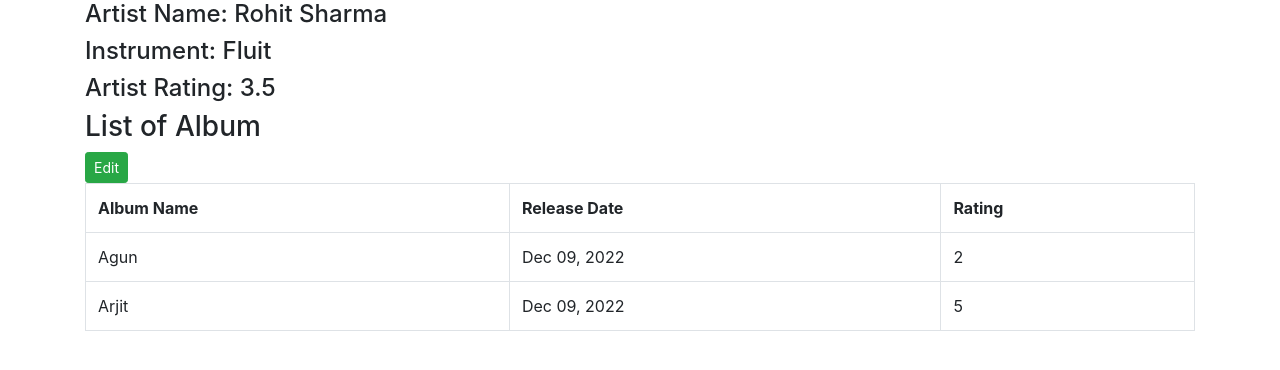
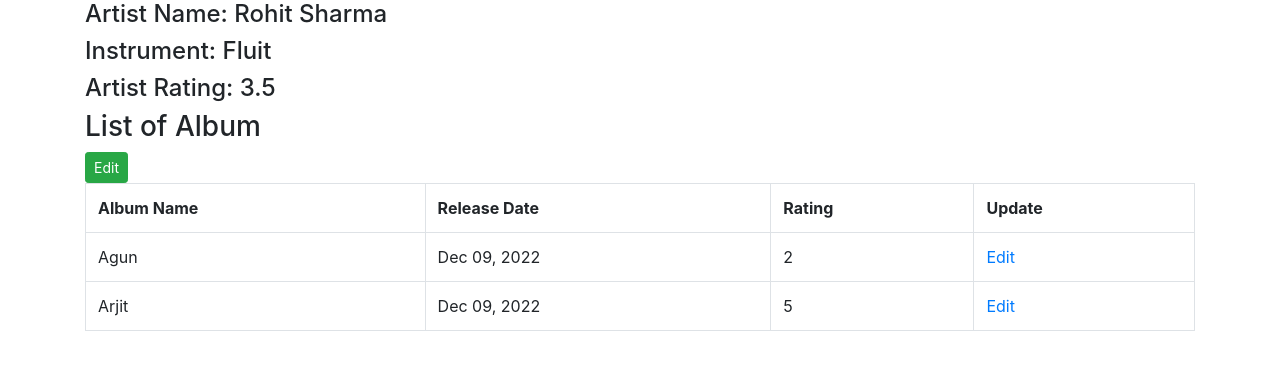
Before and after one commit to hasibkyau/DjangoFirstApp, a Django app: page /album_list/1/ in a window 1280 px wide. Shown: the part 56-426 px from the top of the page. Run offline with Django 4.2, Linux system fonts and the light colour scheme; data comes from the database, SQL or seed files in the repository.

Commit message:
update album done

```diff
--- a/first_app/urls.py
+++ b/first_app/urls.py
@@ -11,6 +11,7 @@ urlpatterns = [
     path('add_musician/', views.musician_form, name='musician_form'),
     path('album_list/<int:artist_id>/', views.album_list, name='album_list'),
     path('edit_artist/<int:artist_id>/', views.edit_artist, name='edit_artist'),
+    path('edit_album/<int:album_id>/', views.edit_album, name='edit_album'),
 
 
 
--- a/first_app/views.py
+++ b/first_app/views.py
@@ -59,3 +59,18 @@ def edit_artist(request, artist_id):
 
     diction = {'edit_form':form, 'artist_id': artist_id}
     return render(request, 'first_app/edit_artist.html', context=diction)
+
+
+def edit_album(request, album_id):
+    album_info = Album.objects.get(pk=album_id)
+    artist_id = album_info.artist_id
+    form = forms.AlbumForm(instance=album_info)
+
+    if request.method == 'POST':
+        form = forms.AlbumForm(request.POST, instance=album_info)
+        if form.is_valid():
+            form.save()
+            return album_list(request, artist_id)
+
+    diction = {'edit_album':form, 'album_id': album_id, 'artist_id':artist_id}
+    return render(request, 'first_app/edit_album.html', context=diction)
--- a/templates/first_app/album_list.html
+++ b/templates/first_app/album_list.html
@@ -15,6 +15,7 @@
       <th>Album Name</th>
       <th>Release Date</th>
       <th>Rating</th>
+      <th>Update</th>
     </tr>
 
   {% for album in album_list %}
@@ -22,6 +23,7 @@
     <td>{{album.name}}</td>
     <td>{{album.release_date|date:"M d, Y"}}</td>
     <td>{{album.num_stars}}</td>
+    <td><a  href="{% url 'first_app:edit_album' album_id=album.id%}">Edit</a></td>
   </tr>
   {% endfor %}
   {% else %}
```
Also changed, not shown: templates/first_app/edit_album.html (added, +14 -0 lines).
